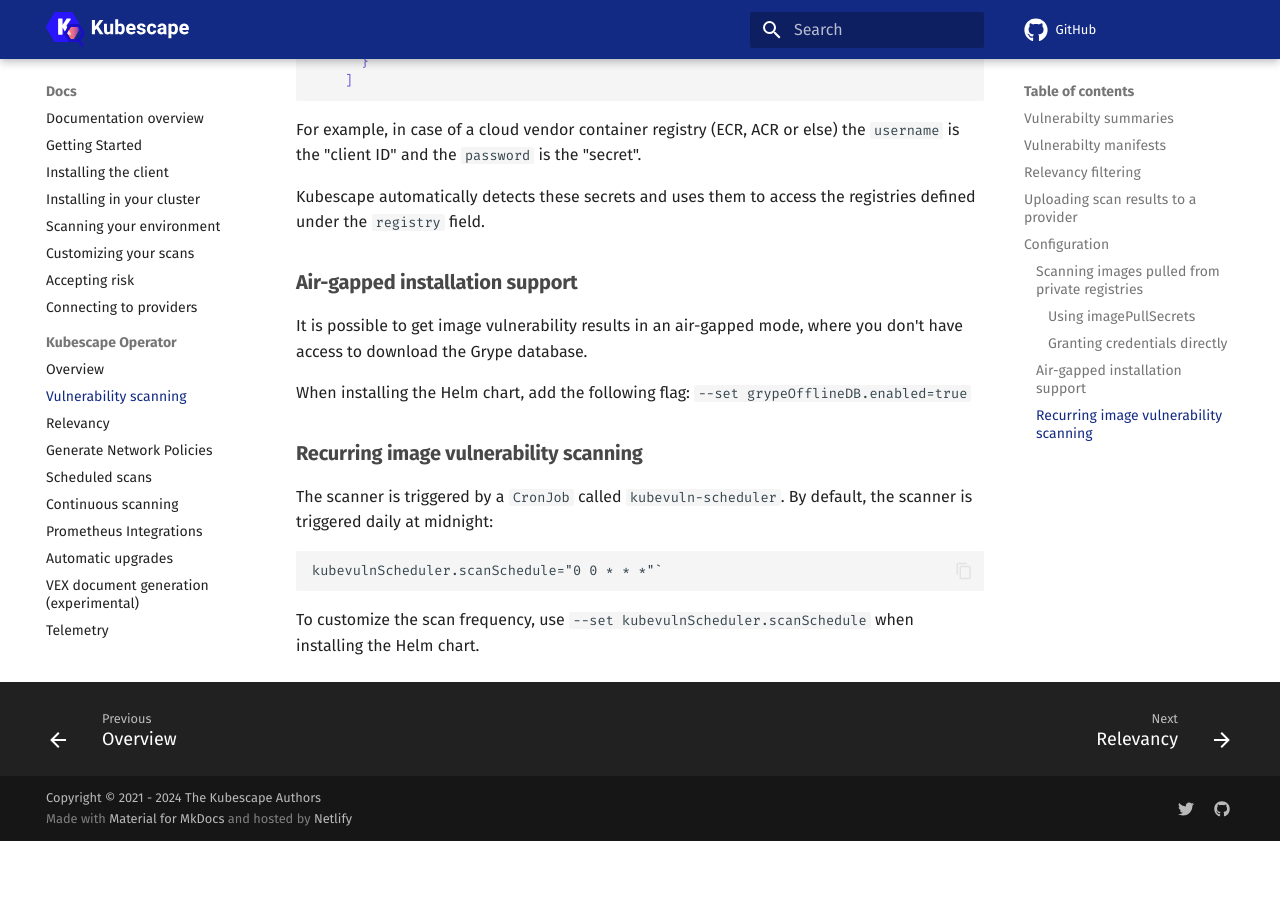
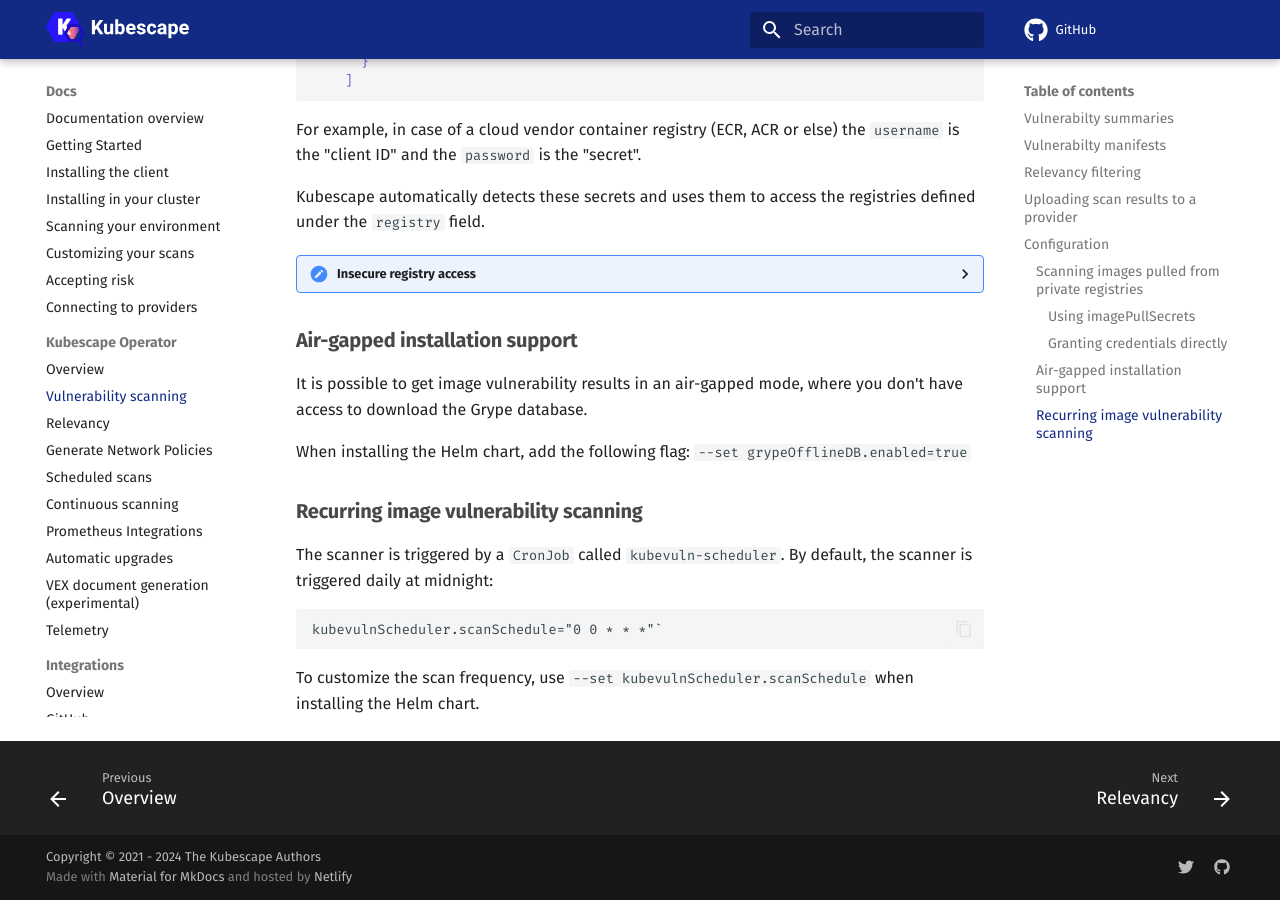
Before and after one commit to kubescape/kubescape.io, an MkDocs documentation site: the page built from docs/docs/operator/vulnerabilities.md, in a window 1280 px wide and 900 px high, scrolled down 3462 px. Built offline with MkDocs 1.6.1 and Material for MkDocs 9.7.7, drawn with Linux system fonts in a browser that asks for light colours; comment, search, counter and statistics services are not loaded; before the commit the page ends 4303 px from its top, so only the background shows below that; some of the changed lines change nothing that is shown.

Commit message:
update registry credentials section for insecure registry access
Signed-off-by: Amir Malka <amirm@armosec.io>

````diff
--- a/docs/docs/operator/vulnerabilities.md
+++ b/docs/docs/operator/vulnerabilities.md
@@ -135,6 +135,36 @@
 
 Kubescape automatically detects these secrets and uses them to access the registries defined under the `registry` field.
 
+??? "Insecure registry access"
+    Additional options can be specified in the secret to customize registry access, such as skipping TLS certificate verification or insecure registry access.
+
+    - `skipTLSverify`: Set to `true` if you want to skip TLS certificate verification.
+
+    - `http`: Set to `true` if your registry should be accessed by using HTTP instead of HTTPS.
+
+    For example:
+    ```yaml
+    kind: Secret
+    apiVersion: v1
+    metadata:
+      name: kubescape-registry-scan-insecure-registry-secret
+      namespace: kubescape
+    type: Opaque
+    stringData:
+      registriesAuth: |
+        [
+          {
+            "registry": "registry.example.io",
+            "username": "<username/clientID>",
+            "password": "<password/secret>",
+            "auth_method": "credentials",
+            "skipTLSverify": true,
+            "http": true
+          }
+        ]
+    ```
+
+
 ### Air-gapped installation support
 
 It is possible to get image vulnerability results in an air-gapped mode, where you don't have access to download the Grype database.
````
